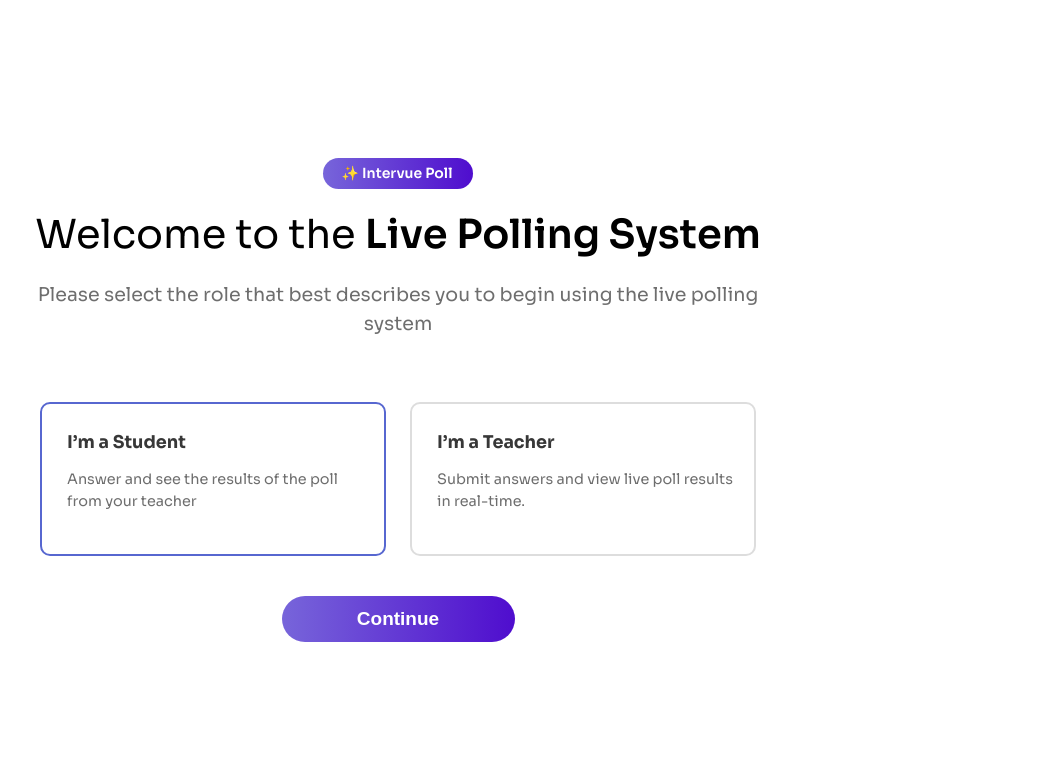
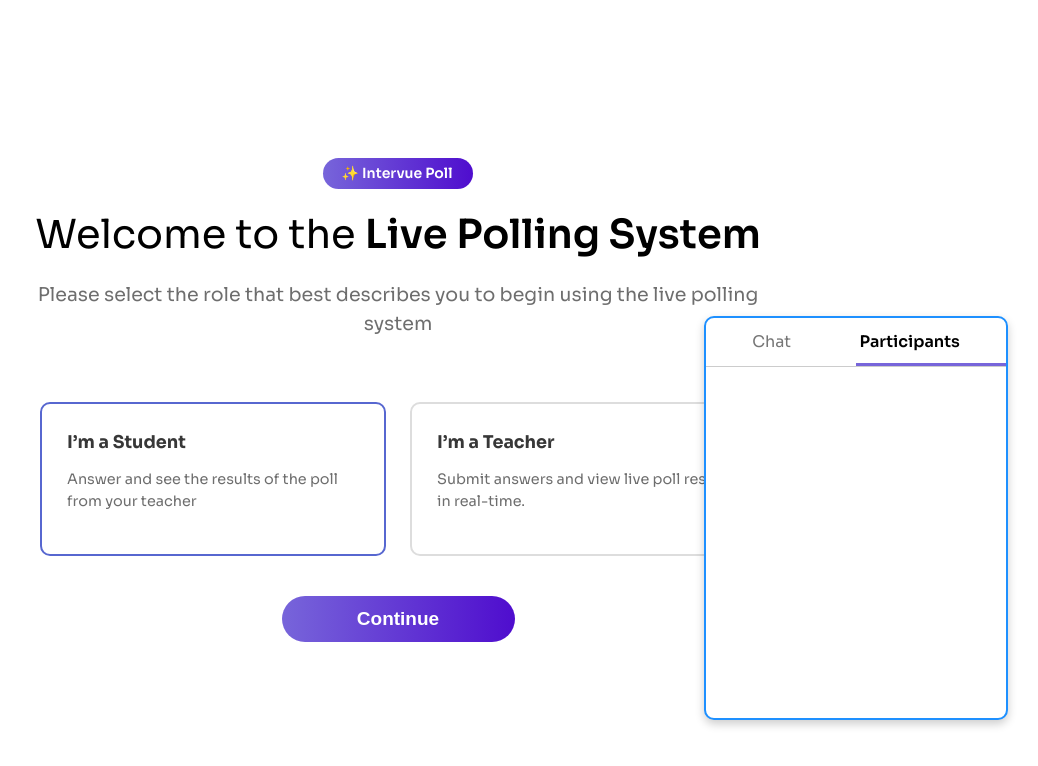
Before and after one commit to Ranjuzz/live-polling, a React (Vite) app in the folder client/: page / in a window 1280 px wide. Shown: the top 766 px of the page, without its empty margins (242-1280 px from the left). Built offline with nearby package versions, Linux system fonts and the light colour scheme.

Commit message:
Chat Design Done

```diff
--- /dev/null
+++ b/client/src/Components/Chat/ChatWidget.jsx
@@ -0,0 +1,79 @@
+import React, { useState } from 'react';
+import {
+  ChatContainer,
+  ChatHeader,
+  Tab,
+  TabIndicator,
+  ChatContent,
+  ParticipantsList,
+  Participant,
+  ChatBox,
+  InputWrapper,
+  TextInput,
+  MessageBubble,
+  MessageContainer,
+  SenderName,
+  SendButton
+} from './ChatWidgetStyle';
+
+const ChatWidget = () => {
+  const [activeTab, setActiveTab] = useState('Participants');
+  const [messages, setMessages] = useState([]);
+  const [input, setInput] = useState('');
+
+  const handleSend = () => {
+    if (input.trim()) {
+      setMessages([...messages, { text: input, sender: 'You' }]);
+      setInput('');
+    }
+  };
+
+  const participants = [];
+
+  return (
+    <ChatContainer>
+      <ChatHeader>
+        <Tab active={activeTab === 'Chat'} onClick={() => setActiveTab('Chat')}>Chat</Tab>
+        <Tab active={activeTab === 'Participants'} onClick={() => setActiveTab('Participants')}>Participants</Tab>
+        <TabIndicator activeTab={activeTab} />
+      </ChatHeader>
+
+      <ChatContent>
+  {activeTab === 'Chat' ? (
+    <ChatBox>
+      {messages.map((msg, i) => (
+        <MessageContainer key={i} isUser={msg.sender === 'You'}>
+          <SenderName isUser={msg.sender === 'You'}>
+            {msg.sender}
+          </SenderName>
+          <MessageBubble isUser={msg.sender === 'You'}>
+            {msg.text}
+          </MessageBubble>
+        </MessageContainer>
+      ))}
+    </ChatBox>
+  ) : (
+    <ParticipantsList>
+      {participants.map((name, i) => (
+        <Participant key={i}>{name}</Participant>
+      ))}
+    </ParticipantsList>
+  )}
+</ChatContent>
+
+      {activeTab === 'Chat' && (
+        <InputWrapper>
+          <TextInput
+            value={input}
+            onChange={(e) => setInput(e.target.value)}
+            placeholder="Type a message"
+            onKeyDown={(e) => e.key === 'Enter' && handleSend()}
+          />
+          <SendButton onClick={handleSend}>➤</SendButton>
+        </InputWrapper>
+      )}
+    </ChatContainer>
+  );
+};
+
+export default ChatWidget;
--- /dev/null
+++ b/client/src/Components/Chat/ChatWidgetStyle.js
@@ -0,0 +1,120 @@
+import styled from 'styled-components';
+
+export const ChatContainer = styled.div`
+  position: fixed;
+  bottom: 80px;
+  right: 30px;
+  width: 300px;
+  height: 400px;
+  background: white;
+  border: 2px solid #1e90ff;
+  border-radius: 10px;
+  display: flex;
+  flex-direction: column;
+  z-index: 1000;
+  box-shadow: 0 4px 10px rgba(0,0,0,0.2);
+`;
+
+export const ChatHeader = styled.div`
+  display: flex;
+  justify-content: space-around;
+  padding: 12px;
+  border-bottom: 1px solid #ccc;
+  position: relative;
+`;
+
+export const Tab = styled.div`
+  font-weight: ${({ active }) => (active ? '600' : '400')};
+  color: ${({ active }) => (active ? '#000' : '#777')};
+  cursor: pointer;
+`;
+
+export const TabIndicator = styled.div`
+  position: absolute;
+  bottom: 0;
+  height: 3px;
+  width: 50%;
+  background-color: #7765DA;
+  transition: all 0.3s ease;
+  left: ${({ activeTab }) => (activeTab === 'Chat' ? '0%' : '50%')};
+`;
+
+export const ChatContent = styled.div`
+  flex: 1;
+  padding: 12px;
+  overflow-y: auto;
+
+  p {
+    color: blue;
+    margin: 0;
+  }
+`;
+// Message bubble styles
+export const ChatBox = styled.div`
+  display: flex;
+  flex-direction: column;
+  gap: 10px;
+`;
+
+export const MessageContainer = styled.div`
+  display: flex;
+  flex-direction: column;
+  align-items: ${({ isUser }) => (isUser ? 'flex-end' : 'flex-start')};
+`;
+
+export const SenderName = styled.span`
+  font-size: 12px;
+  font-weight: 600;
+  color: ${({ isUser }) => (isUser ? '#7765DA' : '#000')};
+  margin-bottom: 3px;
+  align-self: ${({ isUser }) => (isUser ? 'flex-end' : 'flex-start')};
+`;
+
+export const MessageBubble = styled.div`
+  background-color: ${({ isUser }) => (isUser ? '#7765DA' : '#373737')};
+  color: white;
+  padding: 10px 14px;
+  border-radius: 12px;
+  max-width: 75%;
+  font-size: 14px;
+  line-height: 1.4;
+  align-self: ${({ isUser }) => (isUser ? 'flex-end' : 'flex-start')};
+`;
+
+export const ParticipantsList = styled.div`
+  display: flex;
+  flex-direction: column;
+  gap: 10px;
+`;
+
+export const Participant = styled.div`
+  font-weight: 600;
+  color: #000;
+`;
+
+export const InputWrapper = styled.div`
+  display: flex;
+  padding: 10px;
+  border-top: 1px solid #f2f2f2;
+`;
+
+export const TextInput = styled.input`
+  flex: 1;
+  padding: 8px;
+  color: black;
+  background-color: #f2f2f2;
+  border-radius: 8px;
+  border: none;
+  outline: none;
+`;
+
+export const SendButton = styled.button`
+  background: #7765da;
+  color: white;
+  border: none;
+  padding: 8px 12px;
+  border-radius: 8px;
+  margin-left: 8px;
+  cursor: pointer;
+  font-size: 16px;
+`;
--- a/client/src/Components/Home/Home.jsx
+++ b/client/src/Components/Home/Home.jsx
@@ -2,7 +2,7 @@ import { RoleCard,RoleDescription,RoleSelection,RoleTitle} from './HomeStyle';
 import React, { useState } from 'react';
 import { Button, Badge,Container,Header,Title,Subtitle  } from '../CommonStyles';
 import { useNavigate } from 'react-router-dom';
-
+import ChatWidget from '../Chat/ChatWidget';
 const Home = () => {
   const [selectedRole, setSelectedRole] = useState('student');
   const navigate = useNavigate();
@@ -47,7 +47,7 @@ const Home = () => {
           </RoleDescription>
         </RoleCard>
       </RoleSelection>
-
+      <ChatWidget />
       <Button onClick={handleContinue}>Continue</Button>
     </Container>
   );
```
